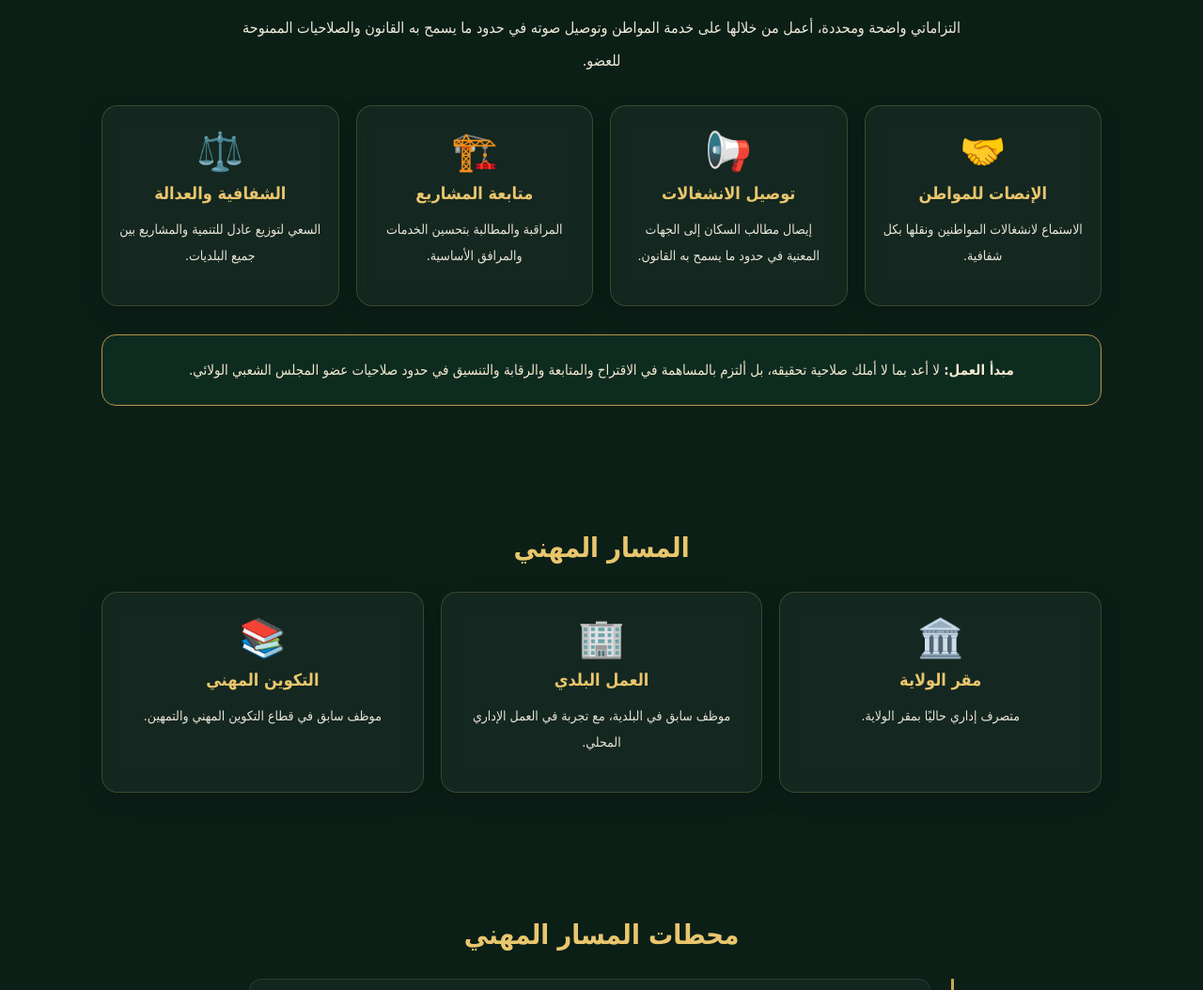
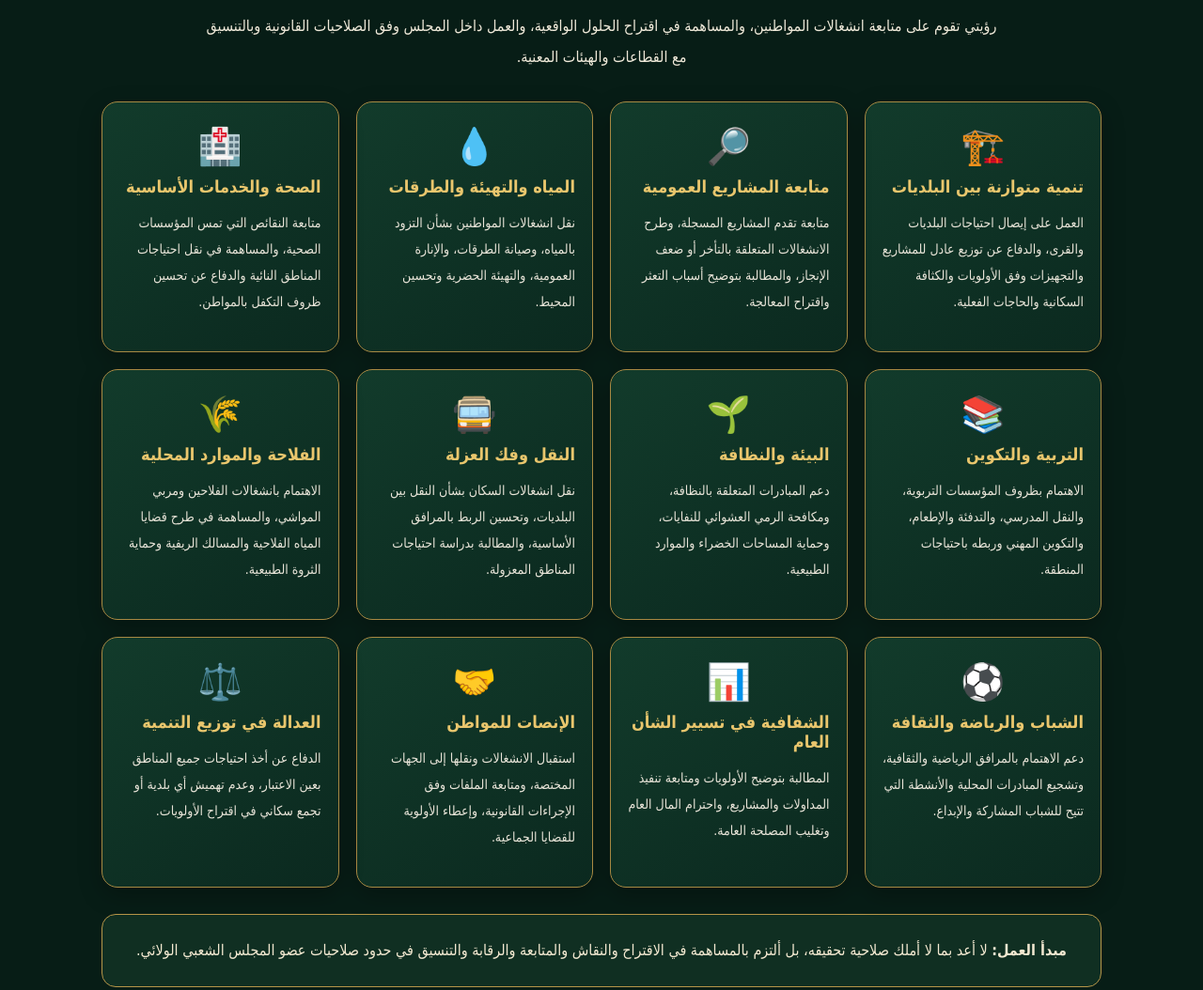
Before and after one commit to brahimi03yo-arch/WorkDZ, a plain HTML site: page index.html in a window 1280 px wide. Shown: the part 1280-2334 px from the top of the page at 94% size. Drawn offline with Linux system fonts and the light colour scheme.

Commit message:
Update index.html

```diff
--- a/index.html
+++ b/index.html
@@ -7,14 +7,13 @@
 <title>اعرف مترشحك | براهيمي يوسف</title>
 <meta name="description" content="المسار المهني والبرنامج المحلي لبراهيمي يوسف">
 
-<!-- معاينة الرابط الخارجية (فيسبوك/واتساب) -->
+<!-- 👇 تم تغيير رابط صورة المعاينة (فيسبوك/واتساب) إلى الصورة التي أعطيتني إياها 👇 -->
 <meta property="og:type" content="website">
 <meta property="og:locale" content="ar_DZ">
 <meta property="og:site_name" content="اعرف مترشحك">
 <meta property="og:title" content="براهيمي يوسف | اعرف مترشحك">
 <meta property="og:description" content="برنامج ورؤية لخدمة ولاية أفلو والصالح العام">
 <meta property="og:url" content="https://workdz-u7oo.onrender.com/">
-<!-- رابط صورة المعاينة -->
 <meta property="og:image" content="https://i.postimg.cc/WpfX7YgM/540289633-1794256712724471.jpg">
 <meta property="og:image:secure_url" content="https://i.postimg.cc/WpfX7YgM/540289633-1794256712724471.jpg">
 <meta property="og:image:type" content="image/jpeg">
@@ -28,8 +27,7 @@ body{
  margin:0;
  font-family:Tahoma,Arial,sans-serif;
  color:#f8f4e8;
- /* لون أخضر داكن مريح للعين */
- background:#0b1f17;
+ background:#071d16;
  overflow-x:hidden;
 }
 #stars{
@@ -44,7 +42,7 @@ header{
  position:sticky;
  top:0;
  z-index:20;
- background:rgba(11, 31, 23, .95);
+ background:rgba(5,29,21,.97);
  border-bottom:1px solid #b99a4a;
  padding:13px 10px;
  backdrop-filter:blur(12px);
@@ -52,7 +50,7 @@ header{
 .brand{
  text-align:center;
  color:#e8c76e;
- font-size:22px;
+ font-size:21px;
  font-weight:bold;
  margin-bottom:12px;
 }
@@ -61,7 +59,7 @@ header{
  color:#e9c66d;
  padding:8px;
  font-size:13px;
- background:rgba(0,0,0,0.2);
+ background:#0b291f;
  border-bottom:1px solid #806a36;
 }
 .developer-top strong{color:white}
@@ -121,7 +119,7 @@ nav a:hover,nav a.active{
  align-items:center;
  justify-content:center;
  text-align:center;
- background:linear-gradient(180deg,rgba(22, 67, 46, 0.6),rgba(11, 31, 23, 0.9));
+ background:linear-gradient(180deg,#0b3324aa,#071d16cc);
 }
 .profile{
  width:300px;
@@ -149,7 +147,6 @@ h1{
  border-radius:30px;
  color:#f1d47f;
  margin-top:10px;
- background: rgba(0,0,0,0.2);
 }
 
 section{
@@ -171,21 +168,18 @@ section{
  line-height:2.2;
  color:#eee8d8;
 }
-
-/* تحسين شكل البطاقات (زجاجي) */
 .cards{
  display:grid;
- grid-template-columns:repeat(auto-fit,minmax(250px,1fr));
+ grid-template-columns:repeat(auto-fit,minmax(230px,1fr));
  gap:18px;
 }
 .card{
- background:rgba(255,255,255,0.04);
- backdrop-filter: blur(10px);
- border:1px solid rgba(232, 199, 110, 0.2);
+ background:linear-gradient(145deg,#123b2b,#0b291f);
+ border:1px solid #a88943;
  border-radius:17px;
  padding:25px 18px;
  text-align:center;
- box-shadow:0 8px 24px rgba(0,0,0,0.2);
+ box-shadow:0 8px 24px #0004;
  transition:.3s;
  opacity:0;
  transform:translateY(20px);
@@ -194,23 +188,31 @@ section{
 .card:hover{
  transform:translateY(-5px);
  border-color:#f1d47f;
- background:rgba(255,255,255,0.08);
 }
-.icon{font-size:40px;margin-bottom:10px}
-.card h3{color:#e9c66d;margin:10px 0;font-size:18px}
+.icon{font-size:38px;margin-bottom:10px}
+.card h3{color:#e9c66d;margin:10px 0}
 .card p{line-height:2;color:#e8e4d8;font-size:14px}
 
-/* ملاحظة القانون */
+.program-intro{
+ text-align:center;
+ line-height:2.1;
+ color:#eee8d8;
+ max-width:850px;
+ margin:0 auto 30px;
+}
+.program-card{text-align:right}
+.program-card h3{font-size:18px}
+.program-card p{font-size:14px}
+.program-card .icon{text-align:center}
 .program-note{
- margin-top:30px;
+ margin-top:28px;
  border:1px solid #b79649;
- background:rgba(16, 47, 34, 0.8);
+ background:#102f22;
  border-radius:15px;
  padding:22px;
  text-align:center;
  line-height:2;
  color:#f3e9d1;
- font-size:15px;
 }
 
 .timeline{
@@ -221,8 +223,8 @@ section{
 }
 .timeline-item{
  position:relative;
- background:rgba(255,255,255,0.03);
- border:1px solid rgba(255,255,255,0.1);
+ background:#103324;
+ border:1px solid #856d37;
  padding:20px;
  border-radius:13px;
  margin-bottom:18px;
@@ -245,36 +247,45 @@ section{
  padding:35px 20px;
  border:1px solid #b79649;
  border-radius:20px;
- background:rgba(18, 60, 42, 0.6);
+ background:linear-gradient(135deg,#123c2a,#0a251b);
  line-height:2.2;
 }
 .message h2{color:#e9c66d}
 
-/* تحية الزوار */
 .visitor-box{
  margin-top:25px;
  padding:30px 22px;
  border:1px solid #c6a34d;
  border-radius:20px;
- background:rgba(255,255,255,0.04);
+ background:linear-gradient(145deg,#173f2c,#092319);
  text-align:center;
  line-height:2.2;
  box-shadow:0 8px 25px #0004;
 }
-.visitor-box h3{color:#f0cf78;font-size:23px;}
-.visitor-box p{color:#f0eadb;}
+.visitor-box h3{
+ color:#f0cf78;
+ font-size:23px;
+}
+.visitor-box p{
+ color:#f0eadb;
+}
 
-/* التفاعل */
 .interaction{
  margin-top:25px;
  padding:28px 20px;
  border:1px solid #b79649;
  border-radius:20px;
- background:rgba(13, 48, 34, 0.8);
+ background:#0d3022;
  text-align:center;
 }
-.interaction h3{color:#e9c66d;font-size:23px;}
-.interaction p{line-height:2;color:#eee8d8;}
+.interaction h3{
+ color:#e9c66d;
+ font-size:23px;
+}
+.interaction p{
+ line-height:2;
+ color:#eee8d8;
+}
 .action-buttons{
  display:flex;
  justify-content:center;
@@ -298,7 +309,15 @@ section{
  transform:translateY(-3px);
  box-shadow:0 5px 15px #0005;
 }
-#likeCount{color:#f0cf78;font-size:18px;font-weight:bold;}
+.action-btn.secondary{
+ background:transparent;
+ color:#f0cf78;
+}
+#likeCount{
+ color:#f0cf78;
+ font-size:18px;
+ font-weight:bold;
+}
 .comment-form{
  max-width:650px;
  margin:20px auto 0;
@@ -317,9 +336,14 @@ section{
  font-size:14px;
  outline:none;
 }
-.comment-form textarea{min-height:100px;resize:vertical;}
+.comment-form textarea{
+ min-height:100px;
+ resize:vertical;
+}
 .comment-form input:focus,
-.comment-form textarea:focus{border-color:#f0cf78;}
+.comment-form textarea:focus{
+ border-color:#f0cf78;
+}
 .comment-list{
  max-width:650px;
  margin:20px auto 0;
@@ -328,13 +352,16 @@ section{
 .comment-item{
  padding:14px;
  margin:10px 0;
- background:rgba(255,255,255,0.05);
- border:1px solid rgba(255,255,255,0.1);
+ background:#173c2b;
+ border:1px solid #806a36;
  border-radius:12px;
  overflow-wrap:anywhere;
 }
 .comment-item strong{color:#e9c66d}
-.comment-item p{line-height:1.9;margin-bottom:0;}
+.comment-item p{
+ line-height:1.9;
+ margin-bottom:0;
+}
 
 footer{
  text-align:center;
@@ -388,7 +415,10 @@ footer strong{color:#e9c66d}
 
 <!-- الرئيسية -->
 <div class="hero" id="home">
- <img class="profile" src="https://i.postimg.cc/WpfX7YgM/540289633-1794256712724471.jpg" alt="الصورة الشخصية لبراهيمي يوسف">
+ <img class="profile"
+ src="https://i.postimg.cc/WpfX7YgM/540289633-1794256712724471.jpg"
+ alt="الصورة الشخصية لبراهيمي يوسف">
+
  <h1>براهيمي يوسف</h1>
  <p>معًا للتغيير والنهوض بالوطن</p>
  <div class="tag">المجلس الشعبي الولائي – ولاية أفلو</div>
@@ -407,46 +437,98 @@ footer strong{color:#e9c66d}
  </p>
 </section>
 
-<!-- البرنامج (مختصر وواضح) -->
+<!-- البرنامج -->
 <section id="program">
  <h2 class="section-title">برنامجي لخدمة الصالح العام</h2>
- <p class="intro" style="margin-bottom: 30px;">
-  التزاماتي واضحة ومحددة، أعمل من خلالها على خدمة المواطن وتوصيل صوته في حدود ما يسمح به القانون والصلاحيات الممنوحة للعضو.
+ <p class="program-intro">
+ رؤيتي تقوم على متابعة انشغالات المواطنين،
+ والمساهمة في اقتراح الحلول الواقعية،
+ والعمل داخل المجلس وفق الصلاحيات القانونية
+ وبالتنسيق مع القطاعات والهيئات المعنية.
  </p>
 
  <div class="cards">
-  <!-- بطاقة 1 -->
-  <div class="card">
+
+  <div class="card program-card">
+   <div class="icon">🏗️</div>
+   <h3>تنمية متوازنة بين البلديات</h3>
+   <p>العمل على إيصال احتياجات البلديات والقرى، والدفاع عن توزيع عادل للمشاريع والتجهيزات وفق الأولويات والكثافة السكانية والحاجات الفعلية.</p>
+  </div>
+
+  <div class="card program-card">
+   <div class="icon">🔎</div>
+   <h3>متابعة المشاريع العمومية</h3>
+   <p>متابعة تقدم المشاريع المسجلة، وطرح الانشغالات المتعلقة بالتأخر أو ضعف الإنجاز، والمطالبة بتوضيح أسباب التعثر واقتراح المعالجة.</p>
+  </div>
+
+  <div class="card program-card">
+   <div class="icon">💧</div>
+   <h3>المياه والتهيئة والطرقات</h3>
+   <p>نقل انشغالات المواطنين بشأن التزود بالمياه، وصيانة الطرقات، والإنارة العمومية، والتهيئة الحضرية وتحسين المحيط.</p>
+  </div>
+
+  <div class="card program-card">
+   <div class="icon">🏥</div>
+   <h3>الصحة والخدمات الأساسية</h3>
+   <p>متابعة النقائص التي تمس المؤسسات الصحية، والمساهمة في نقل احتياجات المناطق النائية والدفاع عن تحسين ظروف التكفل بالمواطن.</p>
+  </div>
+
+  <div class="card program-card">
+   <div class="icon">📚</div>
+   <h3>التربية والتكوين</h3>
+   <p>الاهتمام بظروف المؤسسات التربوية، والنقل المدرسي، والتدفئة والإطعام، والتكوين المهني وربطه باحتياجات المنطقة.</p>
+  </div>
+
+  <div class="card program-card">
+   <div class="icon">🌱</div>
+   <h3>البيئة والنظافة</h3>
+   <p>دعم المبادرات المتعلقة بالنظافة، ومكافحة الرمي العشوائي للنفايات، وحماية المساحات الخضراء والموارد الطبيعية.</p>
+  </div>
+
+  <div class="card program-card">
+   <div class="icon">🚍</div>
+   <h3>النقل وفك العزلة</h3>
+   <p>نقل انشغالات السكان بشأن النقل بين البلديات، وتحسين الربط بالمرافق الأساسية، والمطالبة بدراسة احتياجات المناطق المعزولة.</p>
+  </div>
+
+  <div class="card program-card">
+   <div class="icon">🌾</div>
+   <h3>الفلاحة والموارد المحلية</h3>
+   <p>الاهتمام بانشغالات الفلاحين ومربي المواشي، والمساهمة في طرح قضايا المياه الفلاحية والمسالك الريفية وحماية الثروة الطبيعية.</p>
+  </div>
+
+  <div class="card program-card">
+   <div class="icon">⚽</div>
+   <h3>الشباب والرياضة والثقافة</h3>
+   <p>دعم الاهتمام بالمرافق الرياضية والثقافية، وتشجيع المبادرات المحلية والأنشطة التي تتيح للشباب المشاركة والإبداع.</p>
+  </div>
+
+  <div class="card program-card">
+   <div class="icon">📊</div>
+   <h3>الشفافية في تسيير الشأن العام</h3>
+   <p>المطالبة بتوضيح الأولويات ومتابعة تنفيذ المداولات والمشاريع، واحترام المال العام وتغليب المصلحة العامة.</p>
+  </div>
+
+  <div class="card program-card">
    <div class="icon">🤝</div>
    <h3>الإنصات للمواطن</h3>
-   <p>الاستماع لانشغالات المواطنين ونقلها بكل شفافية.</p>
+   <p>استقبال الانشغالات ونقلها إلى الجهات المختصة، ومتابعة الملفات وفق الإجراءات القانونية، وإعطاء الأولوية للقضايا الجماعية.</p>
   </div>
 
-  <!-- بطاقة 2 -->
-  <div class="card">
-   <div class="icon">📢</div>
-   <h3>توصيل الانشغالات</h3>
-   <p>إيصال مطالب السكان إلى الجهات المعنية في حدود ما يسمح به القانون.</p>
+  <div class="card program-card">
+   <div class="icon">⚖️</div>
+   <h3>العدالة في توزيع التنمية</h3>
+   <p>الدفاع عن أخذ احتياجات جميع المناطق بعين الاعتبار، وعدم تهميش أي بلدية أو تجمع سكاني في اقتراح الأولويات.</p>
   </div>
 
-  <!-- بطاقة 3 -->
-  <div class="card">
-   <div class="icon">🏗️</div>
-   <h3>متابعة المشاريع</h3>
-   <p>المراقبة والمطالبة بتحسين الخدمات والمرافق الأساسية.</p>
-  </div>
-
-  <!-- بطاقة 4 -->
-  <div class="card">
-   <div class="icon">⚖️</div>
-   <h3>الشفافية والعدالة</h3>
-   <p>السعي لتوزيع عادل للتنمية والمشاريع بين جميع البلديات.</p>
-  </div>
  </div>
 
  <div class="program-note">
   <strong>مبدأ العمل:</strong>
-  لا أعد بما لا أملك صلاحية تحقيقه، بل ألتزم بالمساهمة في الاقتراح والمتابعة والرقابة والتنسيق في حدود صلاحيات عضو المجلس الشعبي الولائي.
+  لا أعد بما لا أملك صلاحية تحقيقه،
+  بل ألتزم بالمساهمة في الاقتراح والنقاش
+  والمتابعة والرقابة والتنسيق في حدود
+  صلاحيات عضو المجلس الشعبي الولائي.
  </div>
 </section>
 
@@ -568,9 +650,21 @@ footer strong{color:#e9c66d}
   </div>
 
   <form class="comment-form" id="commentForm">
-   <input type="text" id="visitorName" maxlength="50" placeholder="اسمك (اختياري)">
-   <textarea id="visitorComment" maxlength="500" placeholder="اكتب تعليقك أو تحيتك هنا..." required></textarea>
-   <button class="action-btn" type="submit">✉️ إضافة التعليق</button>
+   <input
+    type="text"
+    id="visitorName"
+    maxlength="50"
+    placeholder="اسمك (اختياري)"
+   >
+   <textarea
+    id="visitorComment"
+    maxlength="500"
+    placeholder="اكتب تعليقك أو تحيتك هنا..."
+    required
+   ></textarea>
+   <button class="action-btn" type="submit">
+    ✉️ إضافة التعليق
+   </button>
   </form>
 
   <div class="comment-list" id="commentList"></div>
```
